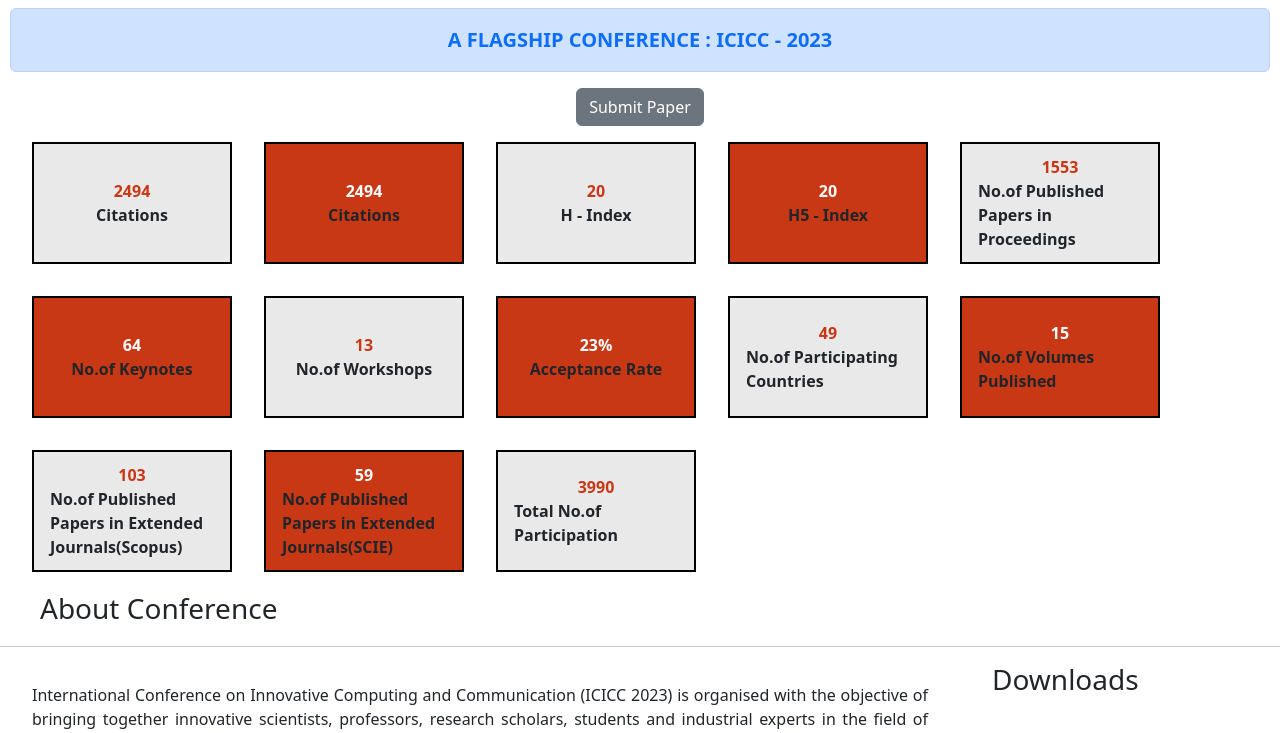
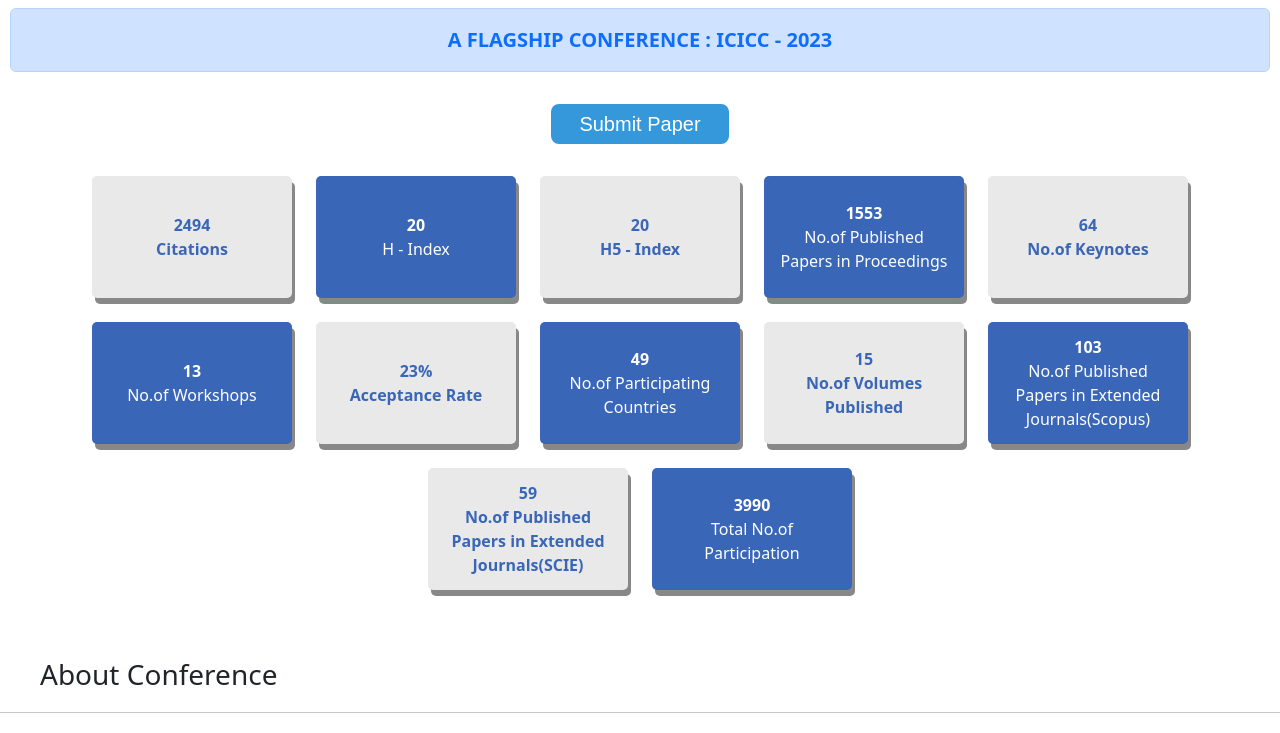
Before and after one commit to bhavyak13/icicc-conf, a React (Create React App) app: page / in a window 1280 px wide. Shown: the part 713-1446 px from the top of the page. Built offline with nearby package versions, Linux system fonts and the light colour scheme.

Commit message:
changed css table

```diff
--- a/src/App.css
+++ b/src/App.css
@@ -41,41 +41,47 @@
 } */
 .cont {
   display: flex;
-  gap: 2rem;
+  gap: 1.5rem;
   flex-wrap: wrap;
-  margin-left: 2rem;
+  text-align: center;
   font-weight: 700;
+  align-items: center;
+  justify-content: center;
 }
 
 .box {
   width: 200px;
   height: 122px;
-  border: 2px solid black;
-  background-color: rgb(200, 56, 21);
+  background-color: #3a66b8;
   display: flex;
   flex-direction: column;
   align-items: center;
   justify-content: center;
   padding: 1rem;
+  border-radius:5px;
+  box-shadow: 3px 6px #888888;
+
 }
 
 .box2 {
   background-color: rgb(233, 233, 233);
-  ;
+
 }
 
 .box_head {
   color: white;
 }
 
-.red_clr {
-  color: rgb(200, 56, 21);
+.blue_clr {
+  color: #3a66b8;
 }
 
 .box_desc {
   display: flex;
   align-items: center;
   justify-content: center;
+  color:white;
+  font-weight: 500;
 }
 
 .btnn {
@@ -83,5 +89,5 @@
   align-items: center;
   justify-content: center;
   width: 100%;
-  margin: 1rem 0;
+  margin: 2rem 0;
 }
--- a/src/App.js
+++ b/src/App.js
@@ -125,10 +125,6 @@
         path: 'icicc18',
         element: <Icicc18 />
       },
-      // {
-      //   path: '*',
-      //   element: <h1>hii</h1>
-      // }
     ]
   }
 ])
--- a/src/Home/HomeContent.js
+++ b/src/Home/HomeContent.js
@@ -6,29 +6,47 @@
 
 
 const HomeCont = () => {
-
-
-
-
     const items = [
-        { key: 'Citations', val: '2494' },
-
-        { key: 'Citations', val: '2494' },
-        { key: 'H - Index', val: '20' },
-        { key: 'H5 - Index', val: '20' },
-        { key: 'No.of Published Papers in Proceedings', val: '1553' },
         {
-            key: 'No.of Keynotes', val: '64'
+            key: 'Citations',
+            val: '2494'
         },
-        { key: 'No.of Workshops', val: '13' },
-
-        { key: 'Acceptance Rate', val: '23%' },
-        { key: 'No.of Participating Countries', val: '49' },
         {
-            key:
-                'No.of Volumes Published', val: '15'
+            key: 'H - Index',
+            val: '20'
         },
-        { key: 'No.of Published Papers in Extended Journals(Scopus)', val: '103' }, { key: 'No.of Published Papers in Extended Journals(SCIE)', val: '59' }, { key: 'Total No.of Participation', val: '3990' },
+        {
+            key: 'H5 - Index',
+            val: '20'
+        },
+        {
+            key: 'No.of Published Papers in Proceedings',
+            val: '1553'
+        }, {
+            key: 'No.of Keynotes',
+            val: '64'
+        }, {
+            key: 'No.of Workshops',
+            val: '13'
+        }, {
+            key: 'Acceptance Rate',
+            val: '23%'
+        }, {
+            key: 'No.of Participating Countries',
+            val: '49'
+        }, {
+            key: 'No.of Volumes Published',
+            val: '15'
+        }, {
+            key: 'No.of Published Papers in Extended Journals(Scopus)',
+            val: '103'
+        }, {
+            key: 'No.of Published Papers in Extended Journals(SCIE)',
+            val: '59'
+        }, {
+            key: 'Total No.of Participation',
+            val: '3990'
+        },
     ]
 
     return (
@@ -45,28 +63,49 @@
 
             </Alert>
 
-
-
-            {/* ******NEW CODE*********** */}
             <div className="btnn">
-
-                <Button variant="secondary">Submit Paper</Button>{' '}
+                <button className={
+                    style.paymentBtn
+                }>
+                    <a href="https://easychair.org/conferences/?conf=icicc2023" target="_blank"
+                        className={
+                            style.links
+                        }
+                        style={
+                            {color: "white"}
+                    }>Submit Paper</a>
+                </button>
             </div>
             {/* TABLE */}
             <div className="cont">
-                {items.map((item, indx) => (
-                    <div className={(indx % 2) ? 'box' : 'box box2'}>
-                        <div className={(indx % 2) ? "box_head" : 'red_clr'}>{item.val}</div>
-                        <div className="box_desc">{item.key}</div>
+                {
+                items.map((item, indx) => (
+                    <div className={
+                        (indx % 2) ? 'box' : 'box box2'
+                    }>
+                        <div className={
+                            (indx % 2) ? "box_head" : 'blue_clr'
+                        }>
+                        {
+                            item.val
+                        }
                         </div>
-                ))}
+                        <div className={
+                            (indx % 2) ? "box_desc" : 'blue_clr'
+                        }>
+                            {
+                            item.key
+                        }</div>
                     </div>
-
+                ))
+            }
+            </div>
+            <br /><br />
             <h3 className={
                 style.abtHeader
             }>About Conference</h3>
 
-            <hr />
+            <hr/>
             <div className={
                 style.flex
             }>
@@ -79,16 +118,13 @@
                             Easychair Submission</a>
                     </p>
 
-
+{/*
                     <h3 className={
                         style.abtHeader
-                    }>About Conference</h3>
+                    }>About Conference</h3> */}
 
 
                 </div>
-
-
-
 
 
                 <div className={
@@ -100,7 +136,7 @@
                             style.marquee
                         }
                         style={
-                            { width: '20vw' }
+                            {width: '20vw'}
                         }
                         onMouseOver="this.stop()"
                         onMouseOut="this.start()">
@@ -110,40 +146,40 @@
                             target="_blank">Manuscript Guidelines
                         </a>
                         <hr style={
-                            { width: '15vw' }
-                        } />
+                            {width: '15vw'}
+                        }/>
                         <a href={
                                 require("../Downloads/docs/Checklist.pdf")
                             }
                             target="_blank">Checklist
                         </a>
                         <hr style={
-                            { width: '15vw' }
-                        } />
+                            {width: '15vw'}
+                        }/>
                         <a href={
                                 require("../Downloads/docs/Special_Session_Proposal_Template.docx")
                             }
                             target="_blank">Special Session Proposal Template
                         </a>
                         <hr style={
-                            { width: '15vw' }
-                        } />
+                            {width: '15vw'}
+                        }/>
                         <a href={
                                 require("../Downloads/docs/ICICC_Brochure.pdf")
                             }
                             target="_blank">Icicc Brochure
                         </a>
                         <hr style={
-                            { width: '15vw' }
-                        } />
+                            {width: '15vw'}
+                        }/>
                         <a href={
                                 require("../Downloads/docs/sponsorship_Proposal.pdf")
                             }
                             target="_blank">Sponsorship Proposal
                         </a>
                         <hr style={
-                            { width: '15vw' }
-                        } />
+                            {width: '15vw'}
+                        }/>
 
                     </marquee>
                 </div>
@@ -154,7 +190,7 @@
             }>
 
 
-                <Date />
+                <Date/>
 
                 <div className={
                     style.marContainer
```
Lines whose indentation alone changed are shown as unchanged.
